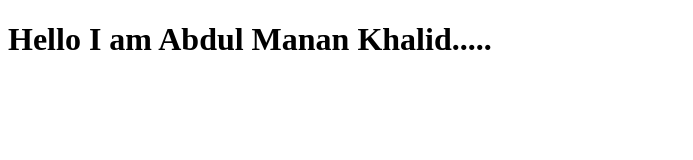
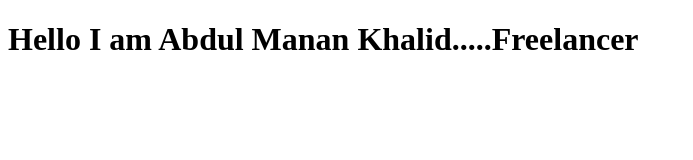
Before and after one commit to mananfarani/My_Bootcamp_Projects, a plain HTML site: page index.html in a window 1280 px wide. Shown: the whole page, without its empty margins (0-693 px from the left). Drawn offline with Linux system fonts and the light colour scheme.

Commit message:
Update index.html

```diff
--- a/index.html
+++ b/index.html
@@ -6,6 +6,6 @@
     <title>Assignment 1</title>
 </head>
 <body>
-    <h1>Hello I am Abdul Manan Khalid..... </h1>
+    <h1>Hello I am Abdul Manan Khalid.....Freelancer </h1>
 </body>
 </html>
```
